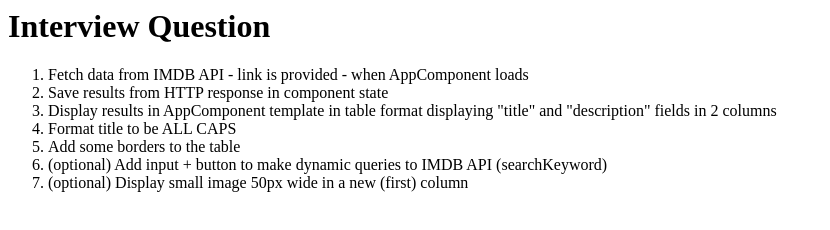
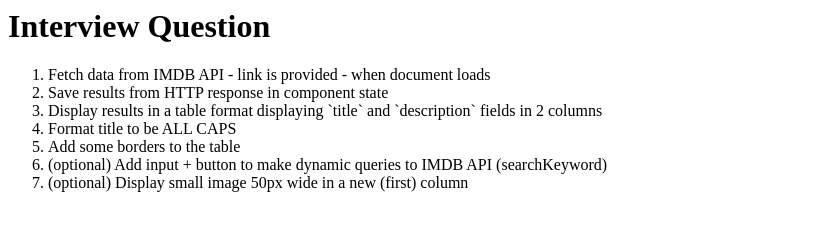
Before and after one commit to luismaglz/interview-questions, a website: page index.html in a window 1280 px wide. Shown: the whole page, without its empty margins (0-830 px from the left). Drawn offline with Linux system fonts and the light colour scheme.

Commit message:
1 file modified

```diff
--- a/index.html
+++ b/index.html
@@ -1,10 +1,9 @@
 <h1>Interview Question</h1>
 <ol>
-  <li>Fetch data from IMDB API - link is provided - when AppComponent loads</li>
+  <li>Fetch data from IMDB API - link is provided - when document loads</li>
   <li>Save results from HTTP response in component state</li>
   <li>
-    Display results in AppComponent template in table format displaying "title"
-    and "description" fields in 2 columns
+  Display results in a table format displaying `title` and `description` fields in 2 columns
   </li>
   <li>Format title to be ALL CAPS</li>
   <li>Add some borders to the table</li>
```
Also changed, not shown: README.md.
